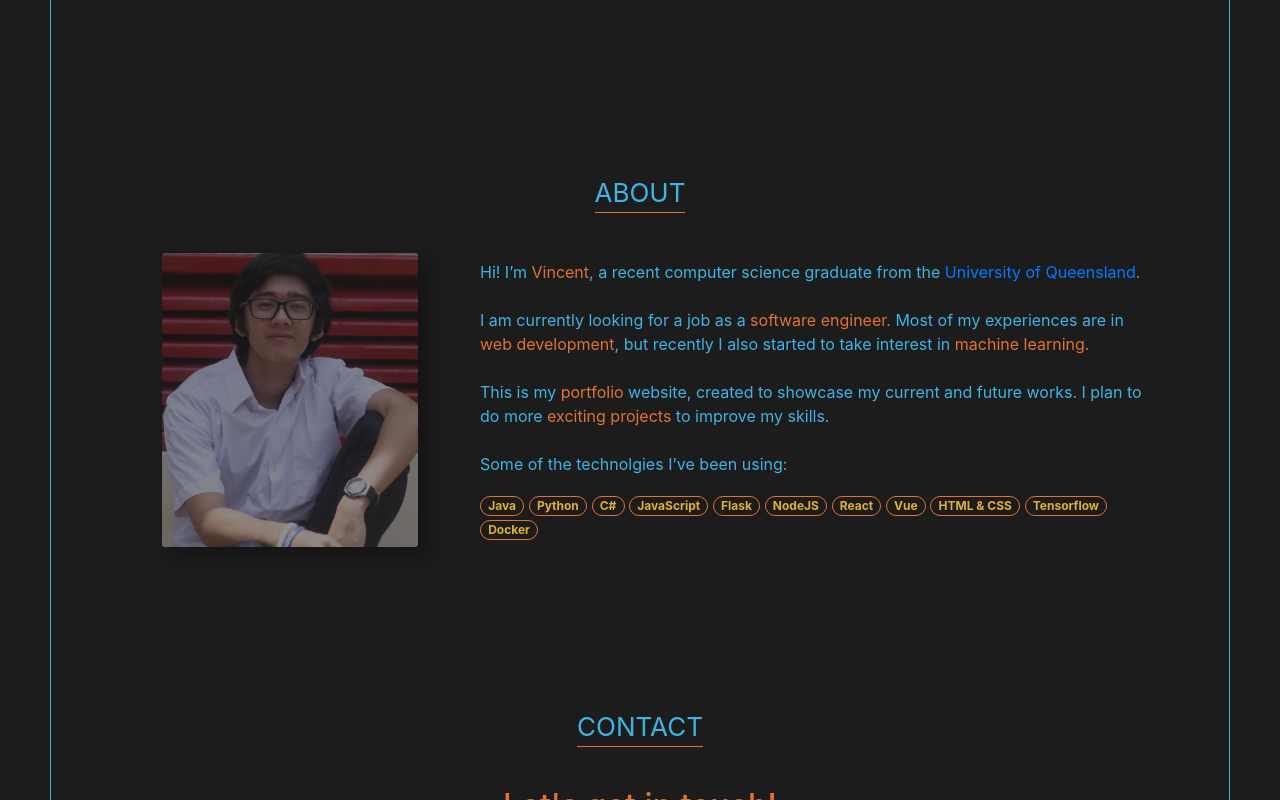
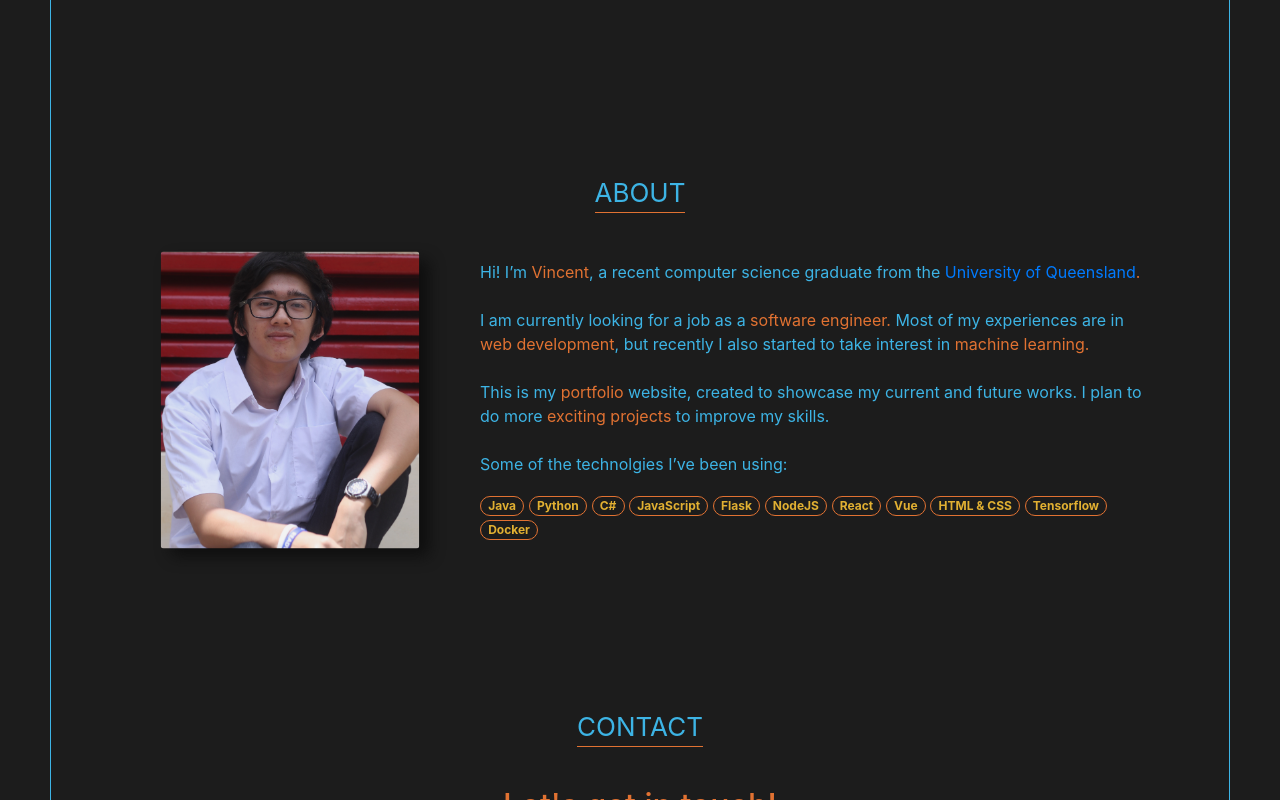
Before and after one commit to vincentiusadityas/vincentiusadityas, a Next.js app: page / in a window 1280 px wide. In both pictures the pointer is over the picture 290 px from the left and 1911 px from the top of the page. Shown: the part 1511-2311 px from the top of the page. Built offline with nearby package versions, Linux system fonts and the light colour scheme.

Commit message:
added a hover transform to about image

```diff
--- a/components/About.module.scss
+++ b/components/About.module.scss
@@ -30,9 +30,14 @@
     // height: 260px;
     max-width: 20vw;
     border-radius: 10px;
-    opacity: 0.5;
+    opacity: 0.55;
     -webkit-filter: drop-shadow(10px 8px 8px var(--color-bg-shadow));
     filter: drop-shadow(10px 8px 8px var(--color-bg-shadow));
+    transition: var(--transition);
+    &:hover {
+        transform: scale(1.01);
+        opacity: 0.95;
+    }
     @media(max-width: 768px) {
         max-width: 40vw;
         margin-bottom: 20px;
--- a/lib/projects.js
+++ b/lib/projects.js
@@ -31,6 +31,5 @@ export function getAllProjects() {
             // console.log(aProject)
         projects.push(aProject)
     }
-    console.log(projects)
     return projects
 }
```
